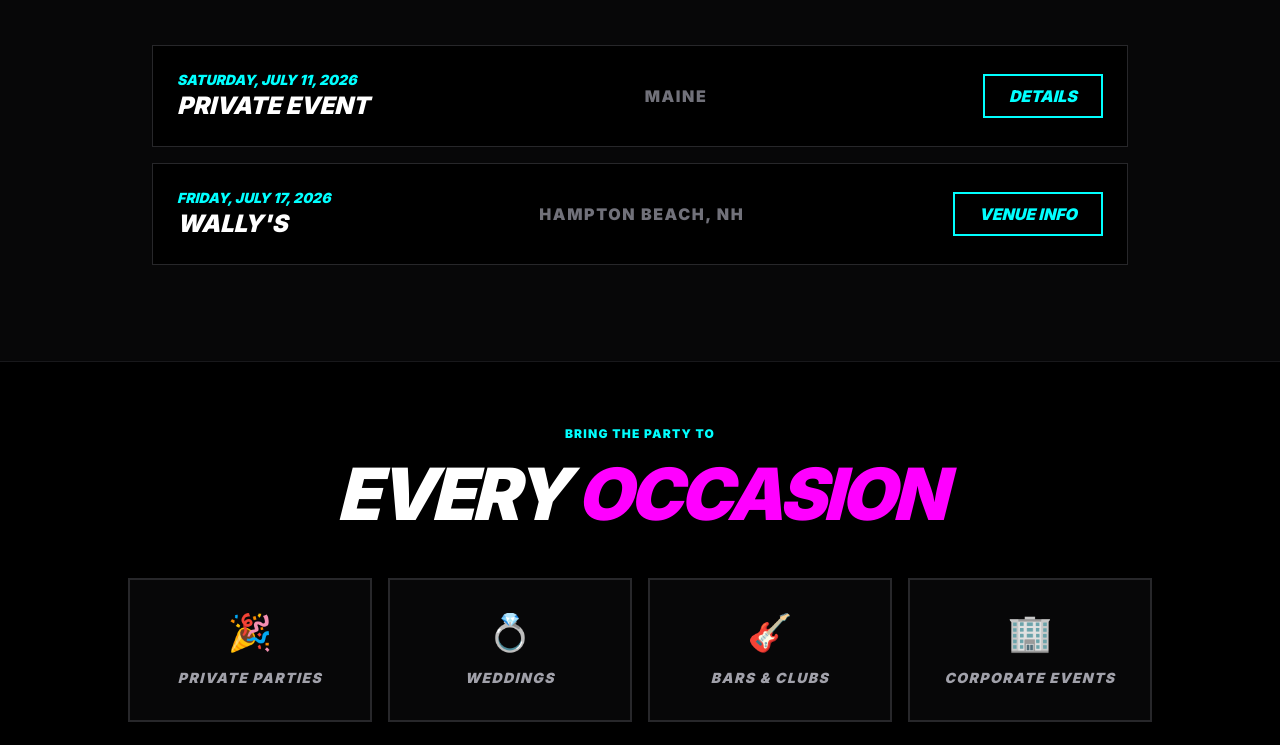
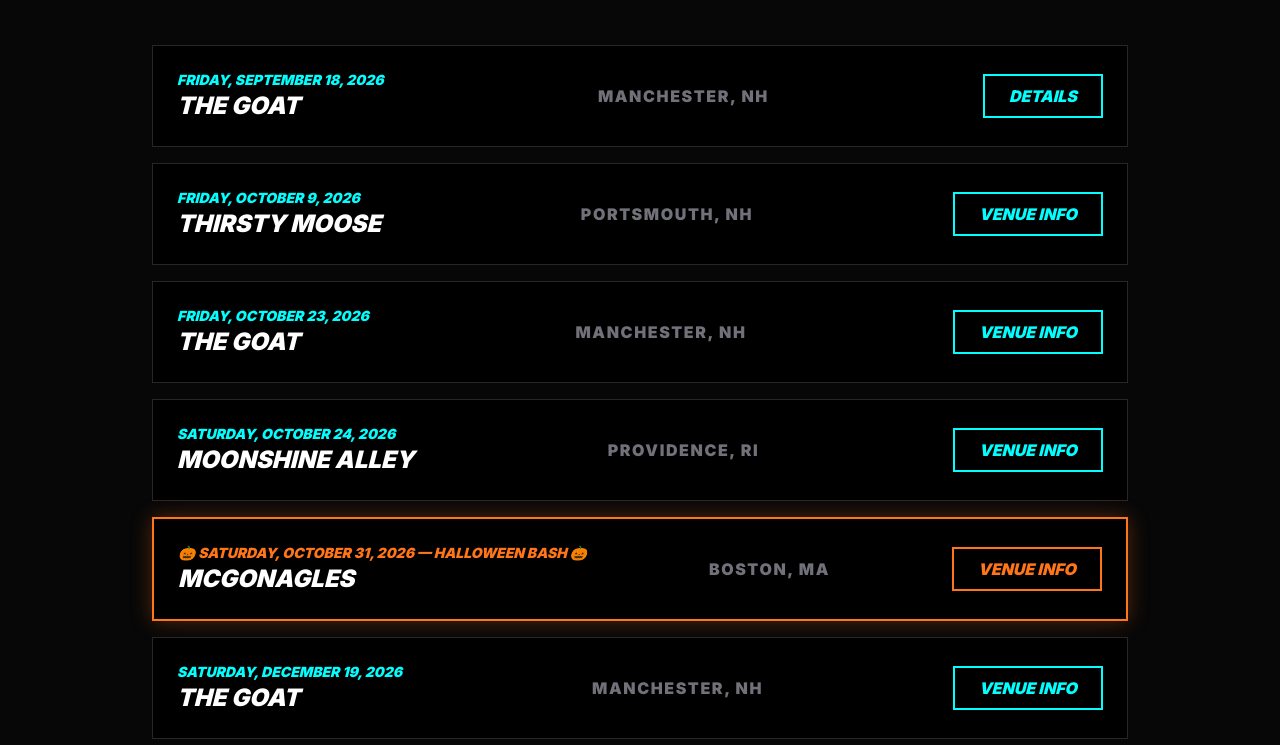
Before and after one commit to adeligianis/thrash-party-site, a website: page index.html in a window 1280 px wide. Shown: the part 2455-3200 px from the top of the page. Drawn offline with Linux system fonts and the light colour scheme.

Commit message:
gig dates updated

```diff
--- a/index.html
+++ b/index.html
@@ -247,32 +247,96 @@
       <div id="gig-container" class="space-y-4 text-left">
 
         <div class="gig-entry flex flex-col md:flex-row justify-between items-center p-6 border border-zinc-800 bg-black hover:border-neonBlue transition group"
-             data-iso-date="2026-07-11"
-             data-event-name="Thrash Party — Private Event"
-             data-venue="Private Event"
-             data-location="Maine">
+             data-iso-date="2026-09-18"
+             data-event-name="Thrash Party at the Goat"
+             data-venue="The Goat Manchester"
+             data-location="Manchester, NH">
           <div class="mb-4 md:mb-0 text-center md:text-left">
-            <span class="text-neonBlue font-bold block italic uppercase text-sm">Saturday, July 11, 2026</span>
-            <span class="text-2xl font-black uppercase italic group-hover:text-white transition">Private Event</span>
+            <span class="text-neonBlue font-bold block italic uppercase text-sm">Friday, September 18, 2026</span>
+            <span class="text-2xl font-black uppercase italic group-hover:text-white transition">The Goat</span>
           </div>
-          <div class="text-zinc-500 font-bold uppercase tracking-widest">Maine</div>
-          <a href="contact.html" class="mt-4 md:mt-0 px-6 py-2 border-2 border-neonBlue text-neonBlue font-black italic uppercase hover:bg-neonBlue hover:text-black transition">
+          <div class="text-zinc-500 font-bold uppercase tracking-widest">Manchester, NH</div>
+          <a href="https://goatbarnation.com/manchester/" class="mt-4 md:mt-0 px-6 py-2 border-2 border-neonBlue text-neonBlue font-black italic uppercase hover:bg-neonBlue hover:text-black transition">
             Details
           </a>
         </div>
 
         <div class="gig-entry flex flex-col md:flex-row justify-between items-center p-6 border border-zinc-800 bg-black hover:border-neonBlue transition group"
-             data-iso-date="2026-07-17"
-             data-event-name="Thrash Party at Wally's"
-             data-venue="Wally's"
-             data-location="Hampton Beach, NH"
-             data-url="https://wallysnh.com/">
+             data-iso-date="2026-10-09"
+             data-event-name="Thrash Party at Thirsty Moose"
+             data-venue="Thirsty Moose"
+             data-location="Portsmouth, NH"
+             data-url="https://www.thirstymoosetaphouse.com/">
           <div class="mb-4 md:mb-0 text-center md:text-left">
-            <span class="text-neonBlue font-bold block italic uppercase text-sm">Friday, July 17, 2026</span>
-            <span class="text-2xl font-black uppercase italic group-hover:text-white transition">Wally's</span>
+            <span class="text-neonBlue font-bold block italic uppercase text-sm">Friday, October 9, 2026</span>
+            <span class="text-2xl font-black uppercase italic group-hover:text-white transition">Thirsty Moose</span>
           </div>
-          <div class="text-zinc-500 font-bold uppercase tracking-widest">Hampton Beach, NH</div>
-          <a href="https://wallysnh.com/" target="_blank" class="mt-4 md:mt-0 px-6 py-2 border-2 border-neonBlue text-neonBlue font-black italic uppercase hover:bg-neonBlue hover:text-black transition">
+          <div class="text-zinc-500 font-bold uppercase tracking-widest">Portsmouth, NH</div>
+          <a href="https://www.thirstymoosetaphouse.com/" target="_blank" class="mt-4 md:mt-0 px-6 py-2 border-2 border-neonBlue text-neonBlue font-black italic uppercase hover:bg-neonBlue hover:text-black transition">
+            Venue Info
+          </a>
+        </div>
+
+        <div class="gig-entry flex flex-col md:flex-row justify-between items-center p-6 border border-zinc-800 bg-black hover:border-neonBlue transition group"
+             data-iso-date="2026-10-23"
+             data-event-name="Thrash Party at The Goat"
+             data-venue="The Goat"
+             data-location="Manchester, NH"
+             data-url="https://goatbarnation.com/manchester/">
+          <div class="mb-4 md:mb-0 text-center md:text-left">
+            <span class="text-neonBlue font-bold block italic uppercase text-sm">Friday, October 23, 2026</span>
+            <span class="text-2xl font-black uppercase italic group-hover:text-white transition">The Goat</span>
+          </div>
+          <div class="text-zinc-500 font-bold uppercase tracking-widest">Manchester, NH</div>
+          <a href="https://goatbarnation.com/manchester/" target="_blank" class="mt-4 md:mt-0 px-6 py-2 border-2 border-neonBlue text-neonBlue font-black italic uppercase hover:bg-neonBlue hover:text-black transition">
+            Venue Info
+          </a>
+        </div>
+
+        <div class="gig-entry flex flex-col md:flex-row justify-between items-center p-6 border border-zinc-800 bg-black hover:border-neonBlue transition group"
+             data-iso-date="2026-10-24"
+             data-event-name="Thrash Party at Moonshine Alley"
+             data-venue="Moonshine Alley"
+             data-location="Providence, RI"
+             data-url="https://www.moonshinealley.com/">
+          <div class="mb-4 md:mb-0 text-center md:text-left">
+            <span class="text-neonBlue font-bold block italic uppercase text-sm">Saturday, October 24, 2026</span>
+            <span class="text-2xl font-black uppercase italic group-hover:text-white transition">Moonshine Alley</span>
+          </div>
+          <div class="text-zinc-500 font-bold uppercase tracking-widest">Providence, RI</div>
+          <a href="https://www.moonshinealley.com/" target="_blank" class="mt-4 md:mt-0 px-6 py-2 border-2 border-neonBlue text-neonBlue font-black italic uppercase hover:bg-neonBlue hover:text-black transition">
+            Venue Info
+          </a>
+        </div>
+
+        <div class="gig-entry flex flex-col md:flex-row justify-between items-center p-6 border-2 border-pumpkinOrange bg-black hover:border-witchPurple transition group shadow-[0_0_20px_rgba(255,117,24,0.3)] hover:shadow-[0_0_25px_rgba(157,0,255,0.5)]"
+             data-iso-date="2026-10-31"
+             data-event-name="Halloween with Thrash Party at McGonagles"
+             data-venue="McGonagles"
+             data-location="Boston, MA"
+             data-url="https://www.mcgonagles.com/">
+          <div class="mb-4 md:mb-0 text-center md:text-left">
+            <span class="text-pumpkinOrange font-bold block italic uppercase text-sm">🎃 Saturday, October 31, 2026 — Halloween Bash 🎃</span>
+            <span class="text-2xl font-black uppercase italic group-hover:text-witchPurple transition">McGonagles</span>
+          </div>
+          <div class="text-zinc-500 font-bold uppercase tracking-widest">Boston, MA</div>
+          <a href="https://www.mcgonagles.com/" target="_blank" class="mt-4 md:mt-0 px-6 py-2 border-2 border-pumpkinOrange text-pumpkinOrange font-black italic uppercase hover:bg-pumpkinOrange hover:text-black transition">
+            Venue Info
+          </a>
+        </div>
+
+        <div class="gig-entry flex flex-col md:flex-row justify-between items-center p-6 border border-zinc-800 bg-black hover:border-neonBlue transition group"
+             data-iso-date="2026-12-19"
+             data-event-name="Thrash Party at The Goat"
+             data-venue="The Goat"
+             data-location="Manchester, NH"
+             data-url="https://www.thegoatboston.com/">
+          <div class="mb-4 md:mb-0 text-center md:text-left">
+            <span class="text-neonBlue font-bold block italic uppercase text-sm">Saturday, December 19, 2026</span>
+            <span class="text-2xl font-black uppercase italic group-hover:text-white transition">The Goat</span>
+          </div>
+          <div class="text-zinc-500 font-bold uppercase tracking-widest">Manchester, NH</div>
+          <a href="https://www.thegoatboston.com/" target="_blank" class="mt-4 md:mt-0 px-6 py-2 border-2 border-neonBlue text-neonBlue font-black italic uppercase hover:bg-neonBlue hover:text-black transition">
             Venue Info
           </a>
         </div>
--- a/tailwind.config.js
+++ b/tailwind.config.js
@@ -5,6 +5,8 @@
       colors: {
         neonBlue: '#01ffff',
         neonPink: '#ff00ff',
+        pumpkinOrange: '#ff7518',
+        witchPurple: '#9d00ff',
       }
     }
   },
```
Also changed, not shown: tailwind.css.
